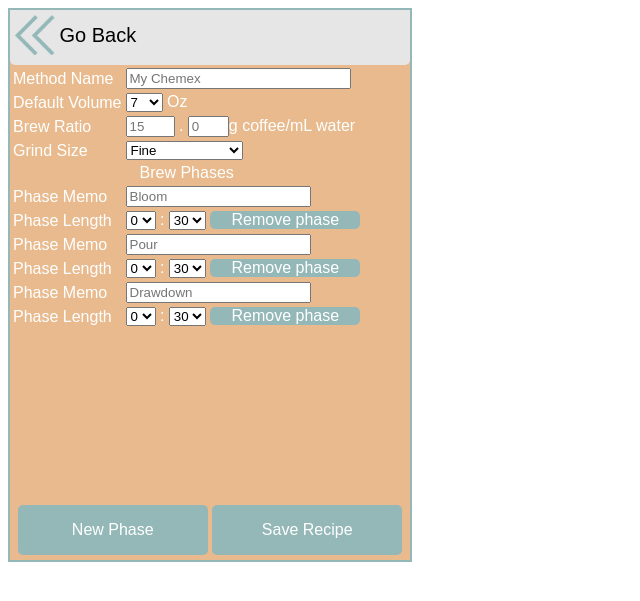
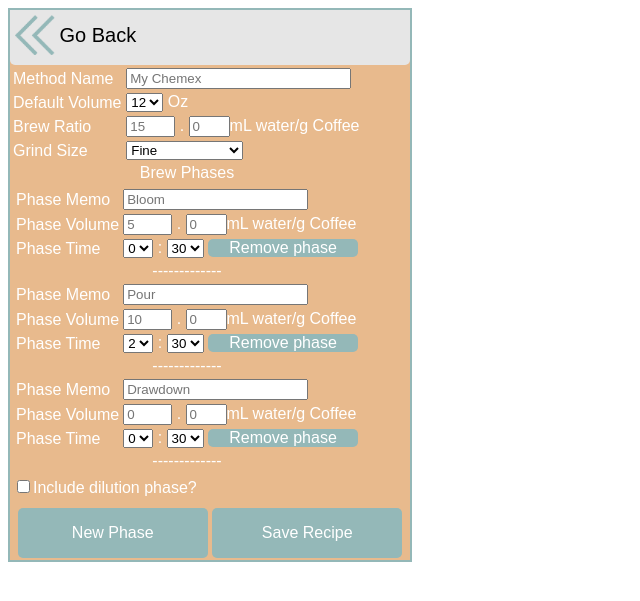
Before and after one commit to dudelorf/coffeeTimer, a PHP site: page /recipeForm.html in a window 1280 px wide. Shown: the top 601 px of the page, without its empty margins (0-640 px from the left). Run offline with PHP 8.4, Linux system fonts and the light colour scheme; some libraries are stand-ins or nearby versions.

Commit message:
recipe form now submits to database

```diff
--- a/recipeForm.html
+++ b/recipeForm.html
@@ -12,8 +12,15 @@
 			<td>Phase Memo</td>
 			<td><input type="text" placeholder={{initPlaceholder}} id="memop{{phaseNum}}" name="memop{{phaseNum}}"></input></td>
 		</tr>
-		<tr class="phaseData">
-		<td>Phase Length</td>
+		<tr>
+		<td>Phase Volume</td>
+		<td><input type="text" size="3" placeholder="0" maxlength="2"
+				name="ratioTensp{{phaseNum}}" id="ratioTensp{{phaseNum}}"></input>
+			. <input type="text" size="2" placeholder="0" maxlength="1"
+				name="ratioDecimalp{{phaseNum}}" id="ratioDecimalp{{phaseNum}}"></input>mL water/g Coffee</td>
+		</tr>
+		<tr>
+		<td>Phase Time</td>
 		<td>
 			<select name="minutesp{{phaseNum}}" id="minutesp{{phaseNum}}">
 				<option value="0"> 0 </option>
@@ -32,6 +39,9 @@
 			<div class="removePhaseButton" id="removep{{phaseNum}}"> Remove phase </div>
 		</td>
 		</tr>
+		<tr>
+			<td colspan="2" style="text-align:center">-------------</td>
+		</tr>
 		</tbody>
 
 	</script>
@@ -46,7 +56,7 @@
 			var volOptionTemplate = Handlebars.compile($("#volOptionTemplate").html());
 			var outputStr = "";
 			var context = {};
-			for (var vol = 7; vol < 32; vol++)
+			for (var vol = 6; vol < 32; vol++)
 			{
 				context = {volume: vol};
 				outputStr += volOptionTemplate(context);
@@ -68,12 +78,25 @@
 				context = initPhases[p];
 				addPhase(context);
 			}
+			//adjusts default placeholder values
+			$("#ratioTensp1").attr("placeholder", 5);
+			$("#ratioTensp2").attr("placeholder", 10);
+			$("#ratioTensp3").attr("placeholder", 0);
+			document.getElementById("minutesp2").options[2].setAttribute("selected", "true");
+			document.getElementById("volSelect").options[6].setAttribute("selected", "true");
+			//adds event handler to dilution checkbox
+			$("#dilutionCheck").change(function(){$("#dilutionField").toggle();});
 		});
 
 		function removePhase(phaseNumber)
 		//removes phase supplied as phaseNumber and re-indexes phase fields if necessary
 		{
 			var totalPhases = document.getElementsByClassName("phaseField").length;
+			if(totalPhases == 1)
+			{
+				alert("At least one phase is required.");
+				return;
+			}
 			if(phaseNumber < totalPhases)
 			//re-indexing is required
 			{
@@ -83,6 +106,10 @@
 				{
 					$("#phase" + (phaseNumber + 1)).attr("id", "phase" + phaseNumber);
 					$("#memop" + (phaseNumber + 1)).attr("id", "memop" + phaseNumber).attr("name", "memop" + phaseNumber);
+					$("#ratioDecimalp" + (phaseNumber + 1)).attr("id", "ratioDecimalp" + phaseNumber)
+						.attr("name", "ratioDecimalp" + phaseNumber);
+					$("#ratioTensp" + (phaseNumber + 1)).attr("id", "ratioTensp" + phaseNumber)
+						.attr("name", "ratioTensp" + phaseNumber);
 					$("#minutesp" + (phaseNumber + 1)).attr("id", "minutesp" + phaseNumber).attr("name", "minutesp" + phaseNumber);
 					$("#secondsp" + (phaseNumber + 1)).attr("id", "secondsp" + phaseNumber).attr("name", "secondsp" + phaseNumber);
 					(function(phaseNumber){
@@ -102,18 +129,19 @@
 		function addPhase(context)
 		//builds html for phase field and adds it to form
 		{
-			$("#formTable").append(phaseFormTemplate(context));
+			$("#phaseFields").append(phaseFormTemplate(context));
 			$("#removep" + context.phaseNum).on("click", function(){removePhase(context.phaseNum);});
 		}
 
 		function addNewPhase()
-		//adds a new phase field to form
+		//generates context for new phase and adds it to form
 		{
 			var newPhaseNumber = document.getElementsByClassName("phaseField").length + 1;
 			var context = {phaseNum: newPhaseNumber,
 						   initPlaceholder: "New Phase"};
 			addPhase(context);
 		}
+
 	</script>
 </head>
 <body>
@@ -123,40 +151,56 @@
 		<label>Go Back</label>
 	</div>
 	<div id="formContainer">
-	<form action="addRecipe.php" method="POST">
+	<form id="recipeForm" action="addRecipe.php" method="POST">
 		<table id="formTable">
 		<tr>
 			<td class="fieldName">Method Name</td>
-			<td class="fieldData"><input type="text" size="25" placeholder="My Chemex"></input></td>
+			<td class="fieldData"><input type="text" size="25" placeholder="My Chemex" name="methodname"></input></td>
 		</tr>
 		<tr>
 			<td class="fieldName">Default Volume</td>
-			<td class="fieldData"><select id="volSelect" name="volSelect"></select> Oz</td>
+			<td class="fieldData"><select id="volSelect" name="defaultvolume"></select> Oz</td>
 		</tr>
 		<tr>
 			<td class="fieldName">Brew Ratio</td>
-			<td class="fieldData"><input type="text" size="3" placeholder="15" maxlength="2"
+			<td class="fieldData">
+			<input type="text" size="3" placeholder="15" maxlength="2"
 				name="brewRatioTens"></input>
 			. <input type="text" size="2" placeholder="0" maxlength="1"
-				name="breRatioDecimal"></input>g coffee/mL water</td>
+				name="brewRatioDecimal"></input>mL water/g Coffee</td>
 		</tr>
 		<tr>
 			<td class="fieldName">Grind Size</td>
 			<td class="fieldData"><select id="grindSize" name="grindSize">
-				<option value="0">Fine</option>
-				<option value="1">Medium-Fine</option>
-				<option value="2">Medium</option>
-				<option value="3">Medium-Coarse</option>
-				<option value="4">Coarse</option>
+				<option value="Fine">Fine</option>
+				<option value="Medium-Fine">Medium-Fine</option>
+				<option value="Medium">Medium</option>
+				<option value="Medium-Coarse">Medium-Coarse</option>
+				<option value="Coarse">Coarse</option>
 				</select></td>
 		</tr>
 		<tr><td colspan="2" style="text-align:center">Brew Phases</td></tr>
+		<tr>
+			<td colspan="2" id="phaseFields"></td>
+		</tr>
+		<tr>
+			<td colspan="2">
+				<input type="checkbox" id="dilutionCheck" name="dilutionCheck" value="1">Include dilution phase?</input></td>
+		</tr>
+		<tr style="display:none" id="dilutionField">
+			<td class="fieldName">Dilution Ratio</td>
+			<td class="fieldData">
+				<input type="text" size="3" placeholder="5" maxlength="2"
+					name="dilutionRatio"></input> .
+				<input type="text" size="2" placeholder="0" maxlength="1"
+					name="dilutionRatioDecimal"></input>mL water/g Coffee</td>
+		</tr>
 		</table>
 	</form>
 	</div>
 	<footer id="controls">
 	<div class="controlButton" onclick="addNewPhase()">New Phase</div>
-	<div class="controlButton">Save Recipe</div>
+	<div class="controlButton" onclick="document.forms['recipeForm'].submit()" >Save Recipe</div>
 	</footer>
 	</div>
 </body>
--- a/styles/main.css
+++ b/styles/main.css
@@ -47,6 +47,6 @@ li{
   left:-10px;
 }
 li:hover{
-  margin:-2px;
+  margin:-2px, -2px, 8px, -2px;
   border: 2px solid white;
 }
--- a/styles/phaseForm.css
+++ b/styles/phaseForm.css
@@ -27,6 +27,7 @@ body
 	text-align:center;
 	line-height:50px;
 	border-radius: 5px;
+	margin-top: 3px;
 }
 .controlButton:hover
 {
```
Also changed, not shown: addRecipe.php (added, +67 -0 lines), lib/databaseInit.sql (added, +15 -0 lines).
